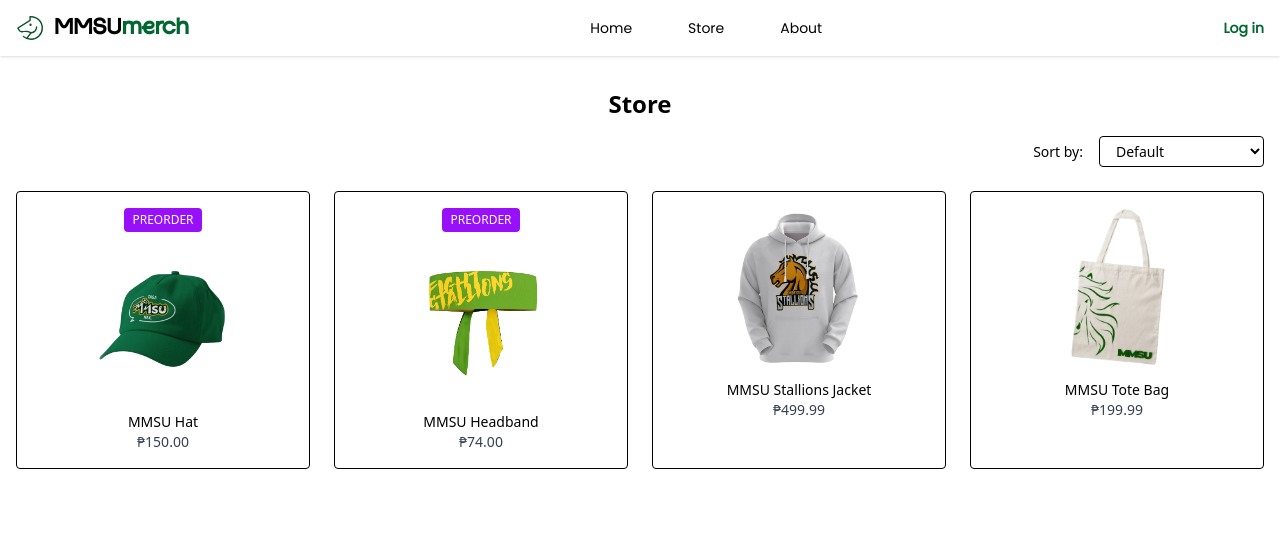
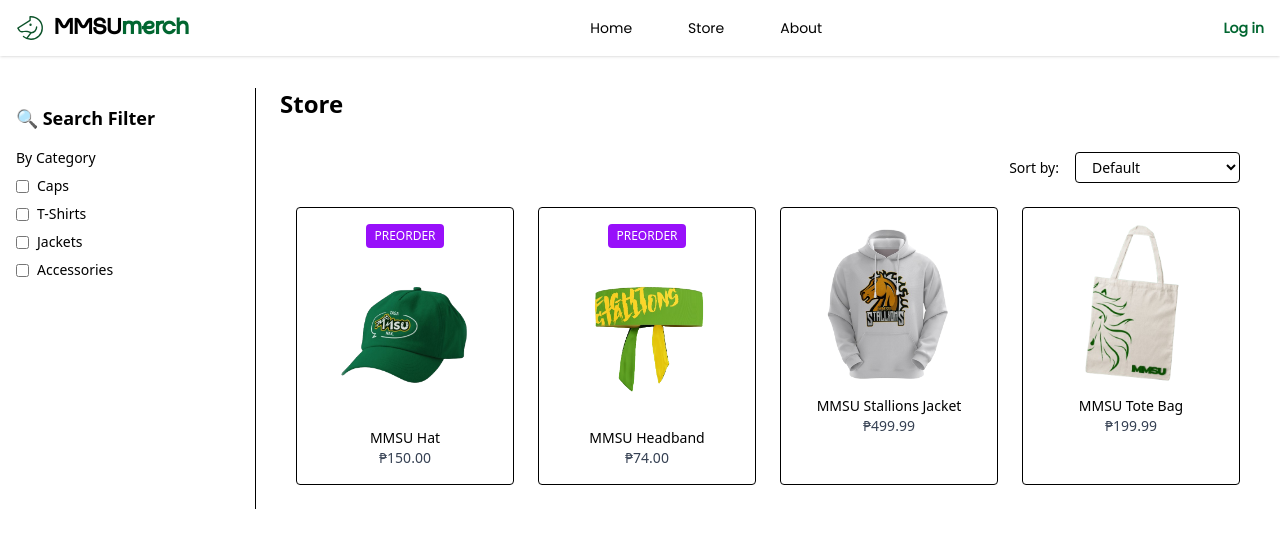
Before and after one commit to ysakiiiiiii/mmsu-frontend, a React (Vite) app: page /store in a window 1280 px wide. Shown: the top 548 px of the page. Built offline with nearby package versions, Linux system fonts and the light colour scheme.

Commit message:
Sidebar nav: category

```diff
--- a/src/components/pages/Store.jsx
+++ b/src/components/pages/Store.jsx
@@ -1,17 +1,19 @@
 import React, { useState } from 'react';
 import ProductGrid from '../structure/Store/ProductGrid';
 import SortBar from '../structure/Store/SortBar';
+import SidebarFilter from '../structure/Store/SideFilter';
 
 const dummyProducts = [
-  { id: 1, name: 'MMSU Hat', price: '₱150.00', tag: 'PREORDER', image: '/product-image/cap2.png' },
-  { id: 2, name: 'MMSU Headband', price: '₱74.00', tag: 'PREORDER', image: '/product-image/headband.png' },
-  { id: 3, name: 'MMSU Stallions Jacket', price: '₱499.99', image: '/product-image/jacket.png' },
-  { id: 4, name: 'MMSU Tote Bag', price: '₱199.99', image: '/product-image/tote.png' },
+  { id: 1, name: 'MMSU Hat', price: '₱150.00', tag: 'PREORDER', image: '/product-image/cap2.png', category: 'Caps' },
+  { id: 2, name: 'MMSU Headband', price: '₱74.00', tag: 'PREORDER', image: '/product-image/headband.png', category: 'Accessories' },
+  { id: 3, name: 'MMSU Stallions Jacket', price: '₱499.99', image: '/product-image/jacket.png', category: 'Jackets' },
+  { id: 4, name: 'MMSU Tote Bag', price: '₱199.99', image: '/product-image/tote.png', category: 'Accessories' },
 ];
 
 
 const Store = () => {
   const [sortOption, setSortOption] = useState('default');
+  const [selectedCategories, setSelectedCategories] = useState([]);
 
   const sortProducts = (products) => {
     const sorted = [...products];
@@ -29,11 +31,21 @@ const Store = () => {
     }
   };
 
+  const filteredProducts = dummyProducts.filter((product) =>
+    selectedCategories.length === 0 || selectedCategories.includes(product.category)
+  );
+
   return (
-    <div className="max-w-7xl mx-auto">
-      <h1 className="text-2xl font-bold text-center mt-8">Store</h1>
-      <SortBar sortOption={sortOption} setSortOption={setSortOption} />
-      <ProductGrid products={sortProducts(dummyProducts)} />
+    <div className="flex max-w-7xl mx-auto mt-8">
+      <SidebarFilter
+        selectedCategories={selectedCategories}
+        setSelectedCategories={setSelectedCategories}
+      />
+      <div className="flex-1 px-6">
+        <h1 className="text-2xl font-bold mb-4">Store</h1>
+        <SortBar sortOption={sortOption} setSortOption={setSortOption} />
+        <ProductGrid products={sortProducts(filteredProducts)} />
+      </div>
     </div>
   );
 };
--- /dev/null
+++ b/src/components/structure/Store/SideFilter.jsx
@@ -0,0 +1,40 @@
+import React from 'react';
+
+const categories = [
+  { label: 'Caps', value: 'Caps' },
+  { label: 'T-Shirts', value: 'Tshirts' },
+  { label: 'Jackets', value: 'Jackets' },
+  { label: 'Accessories', value: 'Accessories' },
+];
+
+const SidebarFilter = ({ selectedCategories, setSelectedCategories }) => {
+  const handleCheckboxChange = (category) => {
+    if (selectedCategories.includes(category)) {
+      setSelectedCategories(selectedCategories.filter((c) => c !== category));
+    } else {
+      setSelectedCategories([...selectedCategories, category]);
+    }
+  };
+
+  return (
+    <div className="w-64 p-4 border-r bg-white">
+      <h2 className="text-lg font-semibold mb-4">🔍 Search Filter</h2>
+      <p className="text-sm font-medium mb-2">By Category</p>
+      <div className="flex flex-col gap-2">
+        {categories.map(({ label, value }) => (
+          <label key={value} className="flex items-center gap-2 text-sm">
+            <input
+              type="checkbox"
+              checked={selectedCategories.includes(value)}
+              onChange={() => handleCheckboxChange(value)}
+              className="accent-green-600"
+            />
+            {label}
+          </label>
+        ))}
+      </div>
+    </div>
+  );
+};
+
+export default SidebarFilter;
--- a/src/components/structure/Store/SortBar.jsx
+++ b/src/components/structure/Store/SortBar.jsx
@@ -1,3 +1,4 @@
+// structure/Store/SortBar.jsx
 import React from 'react';
 
 const SortBar = ({ sortOption, setSortOption }) => {
```
